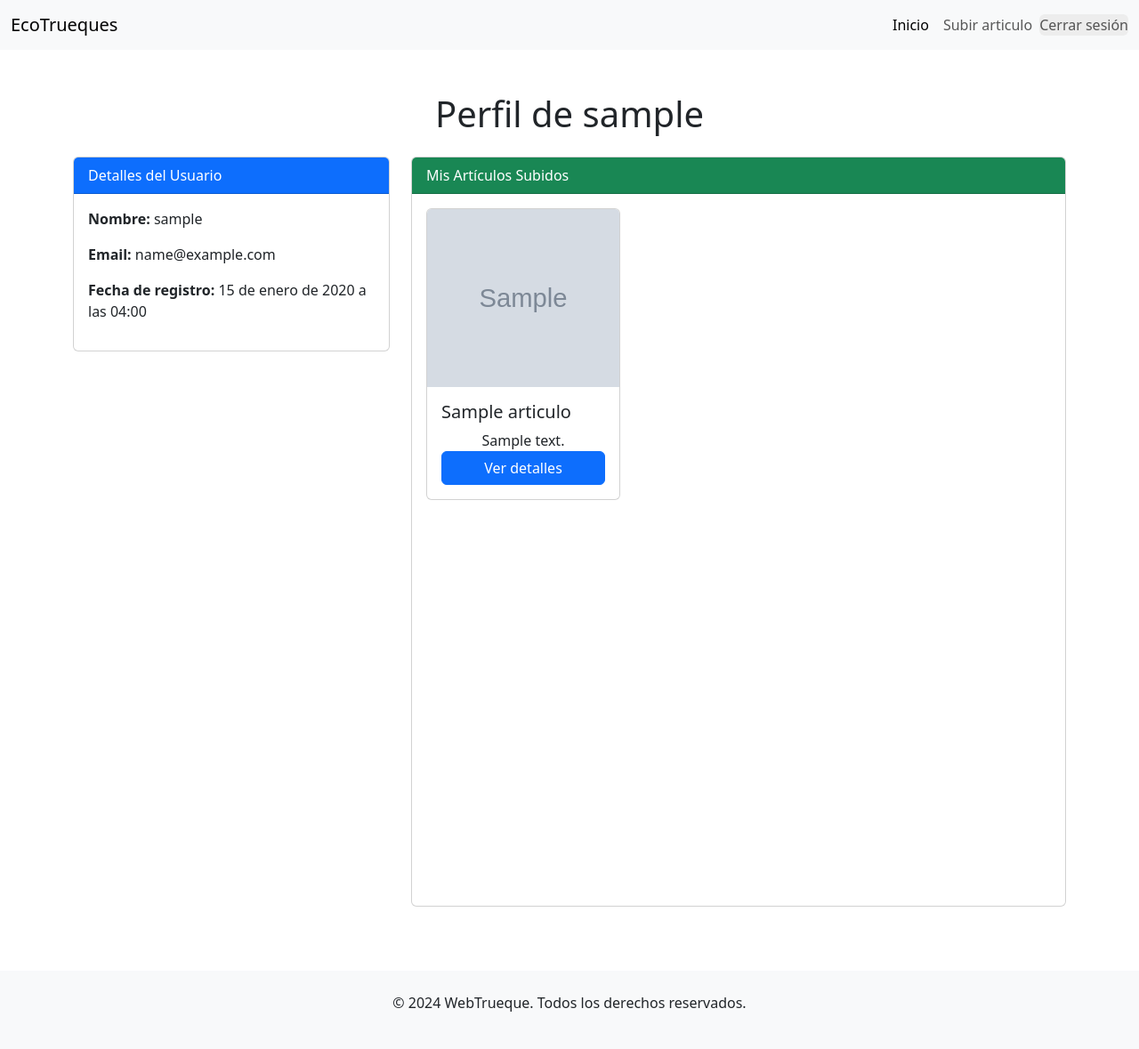
After one commit to Ezequielpm/proyecto-web-ambiental, a Django app: page /perfil/ in a window 1280 px wide. The commit adds this page. Shown: the whole page at 89% size. Run offline with Django 5.2, Linux system fonts and the light colour scheme; a user stored in the database is signed in; tables that the repository leaves empty hold one stand-in row (values such as "Sample post"); grey boxes marked "Sample" are stand-in pictures.

Commit message:
Se agrega una vista para ver el perfil del usuario

```diff
--- a/core/templates/core/index.html
+++ b/core/templates/core/index.html
@@ -34,6 +34,9 @@
                   <a class="nav-link" href="{% url 'signup' %}">Registrarse</a>
               </li>
                 {% else %}
+                <li class="nav-item">
+                    <a class="nav-link" href="{% url 'profile' %}">Ver perfil</a>
+                </li>
                 <li class="nav-item">
                   <a class="nav-link" href="{% url 'upload-articulo' %}">Subir articulo</a>
               </li>
--- /dev/null
+++ b/core/templates/core/profile.html
@@ -0,0 +1,138 @@
+<!DOCTYPE html>
+<html lang="en">
+<head>
+    <meta charset="UTF-8">
+    <meta name="viewport" content="width=device-width, initial-scale=1.0">
+    <title>Perfil de Usuario</title>
+    <link href="https://cdn.jsdelivr.net/npm/bootstrap@5.3.0-alpha1/dist/css/bootstrap.min.css" rel="stylesheet">
+    <style>
+        /* Establecer tamaño fijo y agregar scroll si hay muchos artículos */
+        .articles-container {
+            max-height: 500px;
+            overflow-y: auto;
+            min-height: 100vh;
+        }
+
+        /* Todas las tarjetas de los artículos tendrán el mismo tamaño */
+        .article-item {
+            height: 100%;
+        }
+
+        .article-item .card-body {
+            display: flex;
+            flex-direction: column;
+            justify-content: space-between;
+        }
+
+        /* Efecto de zoom en las imágenes */
+        .article-img-wrapper {
+            overflow: hidden;
+        }
+
+        .article-img-wrapper img {
+            transition: transform 0.3s ease;
+            cursor: pointer;
+        }
+
+        .article-img-wrapper:hover img {
+            transform: scale(1.1); /* Zoom al pasar el mouse */
+        }
+
+        /* Alineamos el mensaje de "no hay artículos" en el centro si no hay contenido */
+.articles-container p {
+    margin: auto; /* Alinea el texto de "no hay artículos" en el centro verticalmente  NOTA: NO FUNCIONA POR AHORA*/
+}
+
+        footer{
+            margin-top: auto;
+        }
+    </style>
+</head>
+<body>
+    <nav class="navbar navbar-expand-lg navbar-light bg-light">
+        <div class="container-fluid">
+            <a class="navbar-brand" href="{% url 'articulo-list' %}">EcoTrueques</a>
+            <button class="navbar-toggler" type="button" data-bs-toggle="collapse" data-bs-target="#navbarNav" aria-controls="navbarNav" aria-expanded="false" aria-label="Toggle navigation">
+                <span class="navbar-toggler-icon"></span>
+            </button>
+            <div class="collapse navbar-collapse" id="navbarNav">
+                <ul class="navbar-nav ms-auto">
+                    <li class="nav-item">
+                        <a class="nav-link active" href="{% url 'articulo-list' %}">Inicio</a>
+                    </li>
+                    <li class="nav-item">
+                        <a class="nav-link" href="{% url 'upload-articulo' %}">Subir articulo</a>
+                    </li>
+                    <li class="nav-item">
+                        <form id="logout-form" method="post" action="{% url 'logout' %}">
+                            {% csrf_token %}
+                            <button type="submit" class="nav-link btn btn-dark mt-2" style="border: none; padding: 0; background-color: rgb(237, 237, 237);">Cerrar sesión</button>
+                        </form>
+                    </li>
+                </ul>
+            </div>
+        </div>
+    </nav>
+
+    <div class="container mt-5">
+        <h1 class="text-center mb-4">Perfil de {{ user.username }}</h1>
+
+        <div class="row">
+            <!-- Sección de detalles del usuario -->
+            <div class="col-md-4">
+                <div class="card mb-4">
+                    <div class="card-header bg-primary text-white">
+                        Detalles del Usuario
+                    </div>
+                    <div class="card-body">
+                        <p><strong>Nombre:</strong> {{ user.username}}</p>
+                        <p><strong>Email:</strong> {{ user.email }}</p>
+                        <p><strong>Fecha de registro:</strong> {{ user.date_joined }}</p>
+                    </div>
+                </div>
+            </div>
+
+            <!-- Sección de artículos del usuario -->
+            <div class="col-md-8">
+                <div class="card mb-4">
+                    <div class="card-header bg-success text-white">
+                        Mis Artículos Subidos
+                    </div>
+                    <div class="card-body articles-container">
+                        {% if user_articles %}
+                            <div class="row">
+                                {% for article in user_articles %}
+                                    <div class="col-sm-6 col-lg-4 mb-4">
+                                        <div class="card h-100 article-item">
+                                            <div class="article-img-wrapper" style="display: flex; justify-content: center; align-items: center;">
+                                                <a href="{% url 'articulo-detail' article.id %}">
+                                                    <img src="{{ article.imagen.url }}" class="card-img-top" alt="{{ article.nombre }}" style="height: 200px; object-fit: cover;">
+                                                </a>
+                                            </div>
+                                            <div class="card-body">
+                                                <h5 class="card-title">{{ article.nombre }}</h5>
+                                                <p class="card-text">{{ article.descripcion|truncatewords:20 }}</p>
+                                                <a href="{% url 'articulo-detail' article.id %}" class="btn btn-primary mt-auto">Ver detalles</a>
+                                            </div>
+                                        </div>
+                                    </div>
+                                {% endfor %}
+                            </div>
+                        {% else %}
+                            <p class="text-center">No has subido ningún artículo aún.</p>
+                        {% endif %}
+                    </div>
+                </div>
+            </div>
+        </div>
+    </div>
+
+    <footer class="bg-light py-4 mt-5">
+        <div class="container text-center">
+            <p>&copy; 2024 WebTrueque. Todos los derechos reservados.</p>
+        </div>
+    </footer>
+
+    <script src="https://cdn.jsdelivr.net/npm/bootstrap@5.3.0-alpha1/dist/js/bootstrap.bundle.min.js"></script>
+</body>
+</html>
--- a/core/urls.py
+++ b/core/urls.py
@@ -6,7 +6,7 @@
 
 from django.urls import path
 from .views import ArticuloListView,ArticuloDetailView,ArticuloViewAll
-from .views import ArticuloCreateView,nosotros,eliminar_comentario,MessageThreadView,send_message_view
+from .views import ArticuloCreateView,nosotros,eliminar_comentario,MessageThreadView,send_message_view,profile_view
 
 urlpatterns = [
     path('', ArticuloListView.as_view(), name='articulo-list'),
@@ -17,4 +17,5 @@ urlpatterns = [
     path('comentario/eliminar/<int:comentario_id>/', eliminar_comentario, name='eliminar-comentario'),
     path('articulo/<int:articulo_id>/messages/', MessageThreadView.as_view(), name='message_thread'),
     path('articulo/<int:articulo_id>/send_message/', send_message_view, name='send_message'),
+    path('perfil/',profile_view,name='profile'),
 ]
--- a/core/views.py
+++ b/core/views.py
@@ -177,3 +177,16 @@ def send_message_view(request, articulo_id):
             })
 
     return HttpResponse('Error al enviar el mensaje', status=400)
+
+
+@login_required
+def profile_view(request):
+    #Obtener el usuario actual
+    user = request.user
+    # Obtener los artículos subidos por el usuario
+    user_articles = Articulo.objects.filter(usuario=user)
+    context = {
+        'user':user,
+        'user_articles':user_articles
+    }
+    return render(request,'core/profile.html',context)
```
